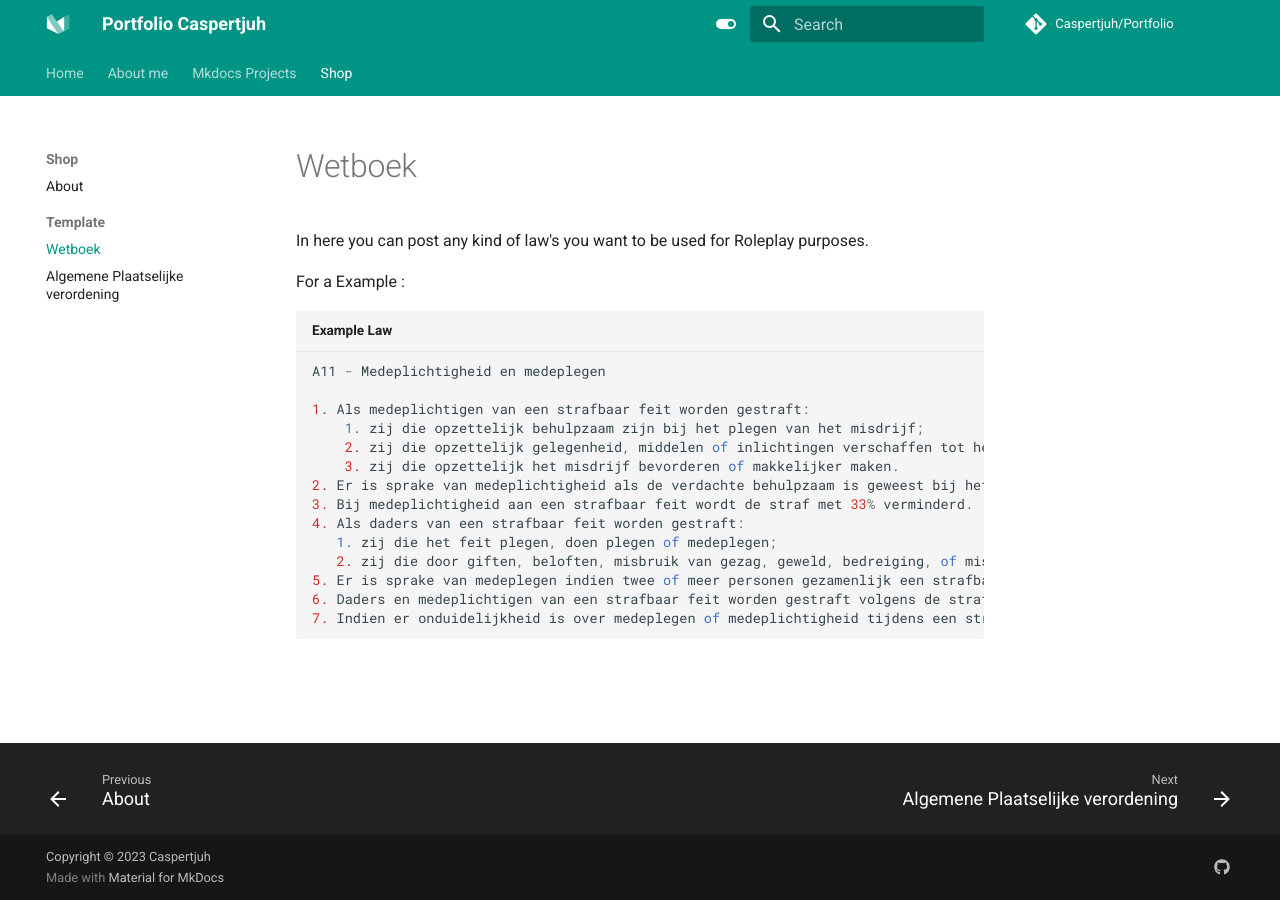
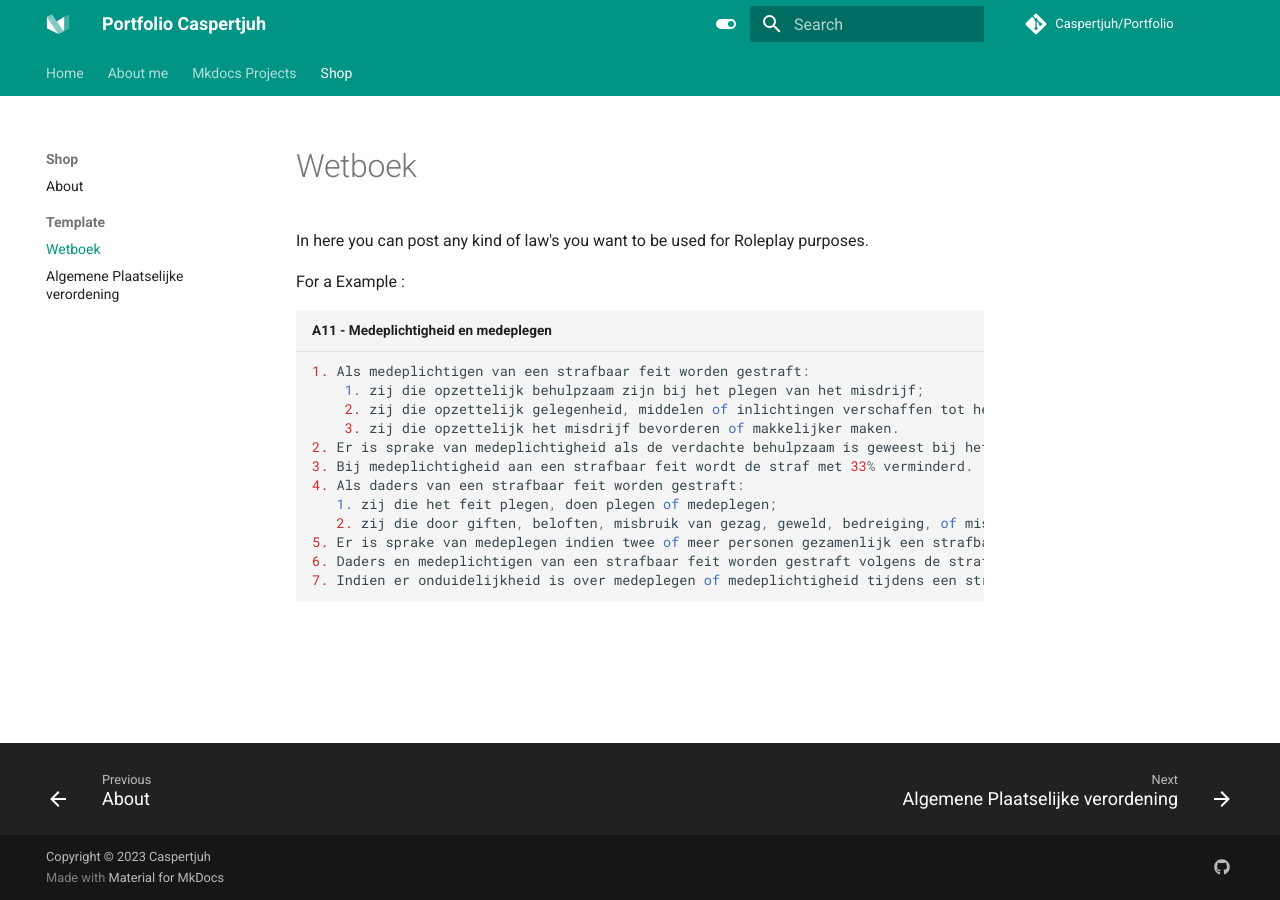
Before and after one commit to Caspertjuh/Portfolio, an MkDocs documentation site: the page built from docs/wetboek.md, in a window 1280 px wide. Built offline with MkDocs 1.6.1 and Material for MkDocs 9.7.7, drawn with Linux system fonts in a browser that asks for light colours; comment, search, counter and statistics services are not loaded.

Commit message:
Change of Title

````diff
--- a/docs/wetboek.md
+++ b/docs/wetboek.md
@@ -4,9 +4,7 @@ In here you can post any kind of law's you want to be used for Roleplay purposes
 
 For a Example :
 
-``` Typescript title='Example Law'
-A11 - Medeplichtigheid en medeplegen
-
+``` Typescript title="A11 - Medeplichtigheid en medeplegen"
 1. Als medeplichtigen van een strafbaar feit worden gestraft:
     1. zij die opzettelijk behulpzaam zijn bij het plegen van het misdrijf;
     2. zij die opzettelijk gelegenheid, middelen of inlichtingen verschaffen tot het plegen van het misdrijf;
````
